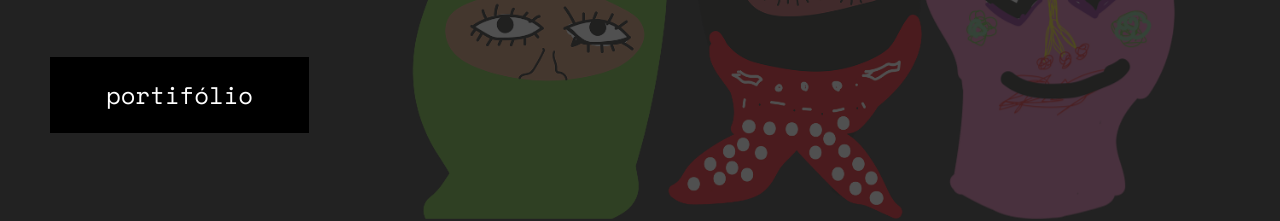
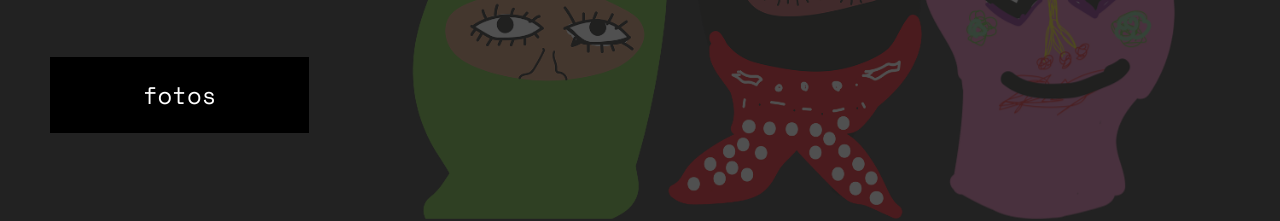
Before and after one commit to rizoma-invisivel/rizoma-invisivel, a website: page outraspag/index1.html in a window 1280 px wide. Shown: the part 455-676 px from the top of the page. Drawn offline with nearby package versions, Linux system fonts and the light colour scheme; a web font is replaced by a local one.

Commit message:
Update index1.html

```diff
--- a/outraspag/index1.html
+++ b/outraspag/index1.html
@@ -18,8 +18,8 @@
                     (textos)
                 </a>
                 </a>
-                <a href="portifolio.html">
-                    portifólio
+                <a href="foto.html">
+                    fotos
                 </a>
             </nav>
     </header>
```
